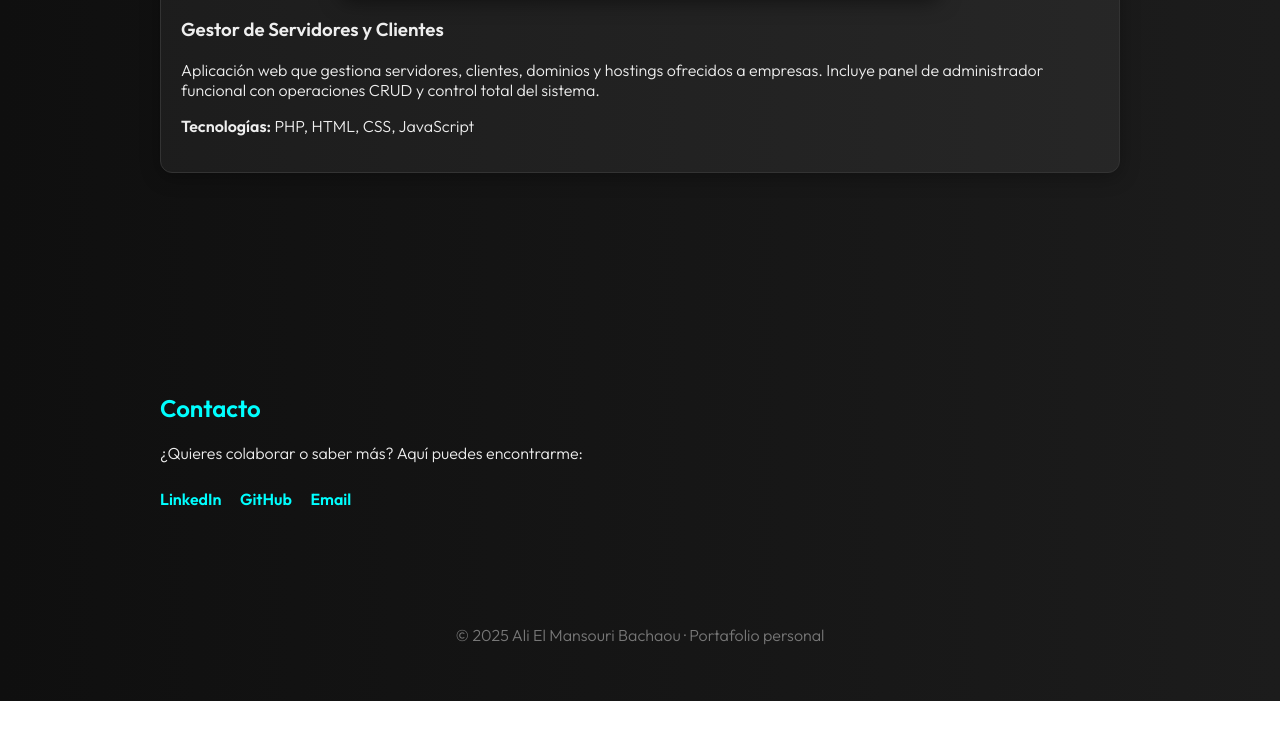
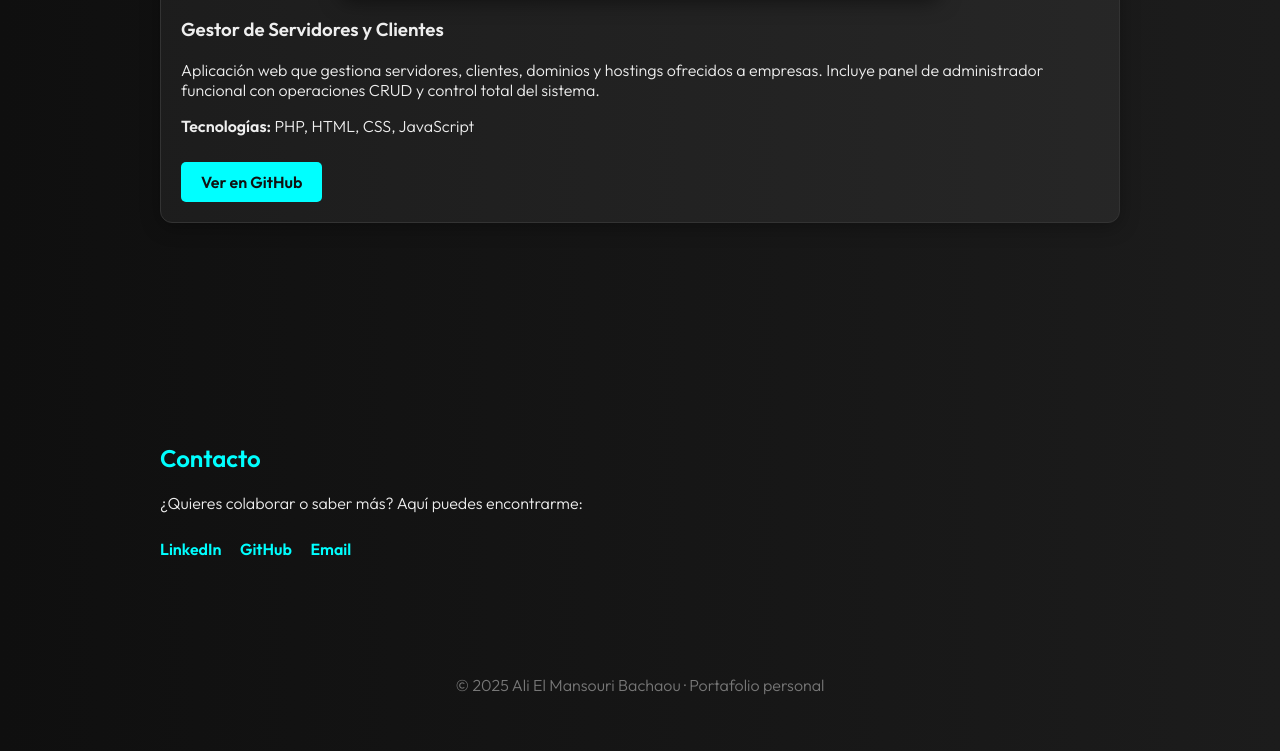
Before and after one commit to Ali-El-Mansouri/Portafolios, a plain HTML site: page index.html in a window 1280 px wide. Shown: the part 2388-3139 px from the top of the page. Before the commit the page ends 3089 px from the top, so only its background shows below. Drawn offline with Linux system fonts and the light colour scheme.

Commit message:
actualizando el index

```diff
--- a/index.html
+++ b/index.html
@@ -168,6 +168,7 @@
         <h3>Gestor de Servidores y Clientes</h3>
         <p>Aplicación web que gestiona servidores, clientes, dominios y hostings ofrecidos a empresas. Incluye panel de administrador funcional con operaciones CRUD y control total del sistema.</p>
         <p><strong>Tecnologías:</strong> PHP, HTML, CSS, JavaScript</p>
+        <a class="btn" href="https://github.com/Ali-El-Mansouri/Gestor-Servidores" target="_blank">Ver en GitHub</a>
       </div>
 
 
```
